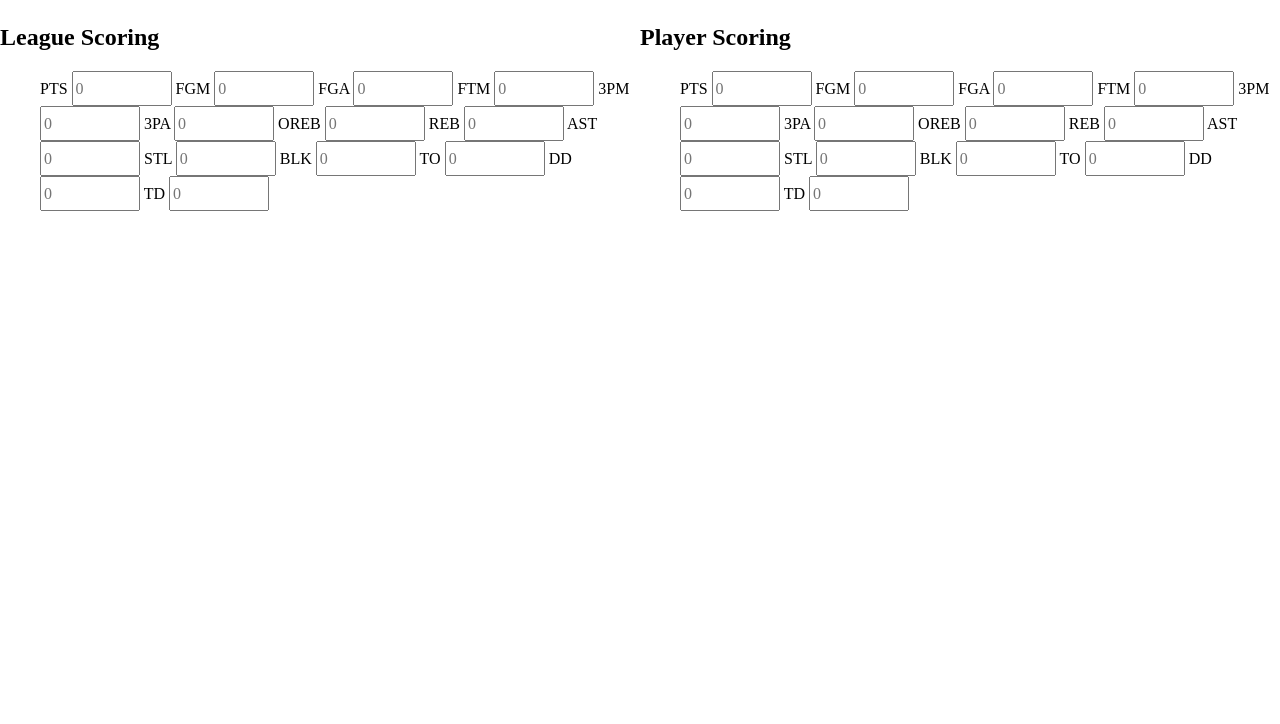
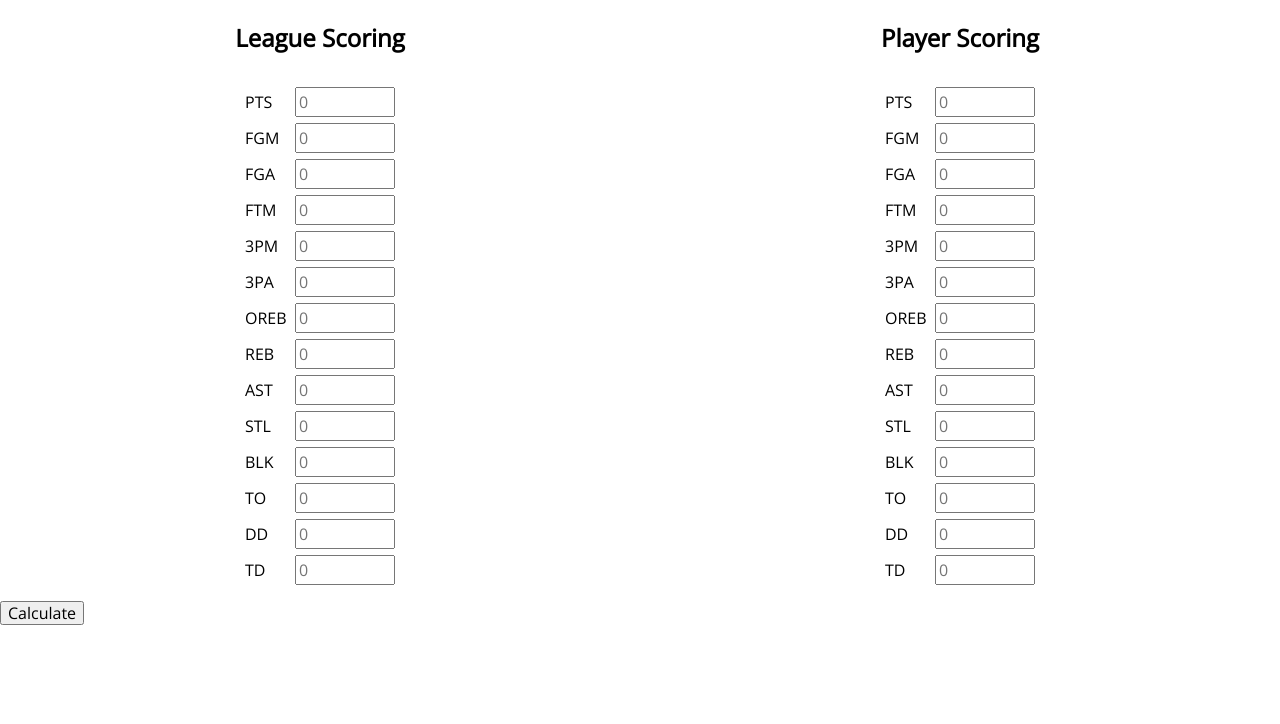
Before and after one commit to AlexTierman/FantasyCalculator, a plain HTML site: page index.html in a window 1280 px wide. Shown: the part 76-800 px from the top of the page. Drawn offline with nearby package versions, Linux system fonts and the light colour scheme.

Commit message:
Styled inputs into columns. Font change.

```diff
--- a/css/style.css
+++ b/css/style.css
@@ -1,6 +1,7 @@
 /* Box Model Hack */
 * {
   box-sizing: border-box;
+  font-family: 'Open Sans', sans-serif;
 }
 
 /* Clear fix hack */
@@ -20,20 +21,45 @@
 /******************************************
 /* BASE STYLES
 /*******************************************/
+main {
+  /* display: flex; */
+}
 h1 {
   color:crimson;
   text-align: center;
 }
 form {
   display: flex;
+  width: 100%;
+}
+#LS, #PS {
+  display: flex;
+  flex-direction: column;
   flex: 50%;
+  text-align: center;
 }
-#LSAttributes {
-
+#LSAttributes, #PSAttributes {
+  display: flex;
+  flex-direction: column;
+  gap: 6px;
+  align-items: center;
+  padding: 0;
+}
+.input {
+  display: flex;
+  justify-content: space-between;
+  width: 150px;
+}
+.input > label {
+  align-self: center;
 }
 #FGM, #FGA, #FTM, #FTA, #threePM, #threePA, #OREB, #REB, #AST, #STL, #BLK, #TO, #DD, #TD, #PTS {
   width: 100px;
-  height: 35px;
+  height: 30px;
+}
+button {
+  margin-right: auto;
+  margin-left: auto;
 }
 
 /******************************************
--- a/index.html
+++ b/index.html
@@ -9,6 +9,9 @@
 		<title>Fantasy Calculator</title>
 
 		<!-- external CSS link -->
+		<link rel="preconnect" href="https://fonts.googleapis.com">
+		<link rel="preconnect" href="https://fonts.gstatic.com" crossorigin>
+		<link href="https://fonts.googleapis.com/css2?family=Open+Sans&display=swap" rel="stylesheet">
 		<link rel="stylesheet" href="css/normalize.css">
 		<link rel="stylesheet" href="css/style.css">
 
@@ -16,12 +19,13 @@
   <header>
     <h1> Fantasy Basketball Calculator</h1>
   </header>
-
+	<body>
+		<main>
 			<form>
 				<section id="LS">
 					<h2 id="LSTitle">League Scoring</h2>
-
 					<ul id="LSAttributes">
+						<div class="input">
 							<label title="Points" for="PTS">PTS</label>
 							<input
 							id="PTS"
@@ -30,6 +34,8 @@
 							step="1"
 							placeholder="0"
 							>
+						</div>
+						<div class="input">
 							<label title="Field Goals Made" for="FGM">FGM</label>
 							<input
 							id="FGM"
@@ -38,6 +44,8 @@
 							step="1"
 							placeholder="0"
 							>
+						</div>
+						<div class="input">
 							<label title="Field Goals Attempted" for="FGA">FGA</label>
 							<input
 							id="FGA"
@@ -46,6 +54,8 @@
 							step="1"
 							placeholder="0"
 							>
+						</div>
+						<div class="input">
 							<label title="Free Throws Made" for="FTM">FTM</label>
 							<input
 							id="FTM"
@@ -54,6 +64,8 @@
 							step="1"
 							placeholder="0"
 							>
+						</div>
+						<div class="input">
 							<label title="3-Pointers Made" for="threePM">3PM</label>
 							<input
 							id="threePM"
@@ -62,6 +74,8 @@
 							step="1"
 							placeholder="0"
 							>
+						</div>
+						<div class="input">
 							<label title="3-Pointers Attempted" for="threePA">3PA</label>
 							<input
 							id="threePA"
@@ -70,6 +84,8 @@
 							step="1"
 							placeholder="0"
 							>
+						</div>
+						<div class="input">
 							<label title="Offensive Rebounds" for="OREB">OREB</label>
 							<input
 							id="OREB"
@@ -78,6 +94,8 @@
 							step="1"
 							placeholder="0"
 							>
+						</div>
+						<div class="input">
 							<label title="Rebounds" for="REB">REB</label>
 							<input
 							id="REB"
@@ -86,6 +104,8 @@
 							step="1"
 							placeholder="0"
 							>
+						</div>
+						<div class="input">
 							<label title="Assists" for="AST">AST</label>
 							<input
 							id="AST"
@@ -94,6 +114,8 @@
 							step="1"
 							placeholder="0"
 							>
+						</div>
+						<div class="input">
 							<label title="Steals" for="STL">STL</label>
 							<input
 							id="STL"
@@ -102,6 +124,8 @@
 							step="1"
 							placeholder="0"
 							>
+						</div>
+						<div class="input">
 							<label title="Blocks" for="BLK">BLK</label>
 							<input
 							id="BLK"
@@ -110,6 +134,8 @@
 							step="1"
 							placeholder="0"
 							>
+						</div>
+						<div class="input">
 							<label title="Turnovers" for="TO">TO</label>
 							<input
 							id="TO"
@@ -118,6 +144,8 @@
 							step="1"
 							placeholder="0"
 							>
+						</div>
+						<div class="input">
 							<label title="Double-Double" for="DD">DD</label>
 							<input
 							id="DD"
@@ -126,6 +154,8 @@
 							step="1"
 							placeholder="0"
 							>
+						</div>
+						<div class="input">
 							<label title="Triple-Double" for="TD">TD</label>
 							<input
 							id="TD"
@@ -134,12 +164,14 @@
 							step="1"
 							placeholder="0"
 							>
+						</div>
 					</ul>
 				</section>
 				<section id="PS">
 					<h2 id="PSTitle">Player Scoring</h2>
 
 					<ul id="PSAttributes">
+						<div class="input">
 							<label title="Points" for="PTS">PTS</label>
 							<input
 							id="PTS"
@@ -148,6 +180,8 @@
 							step="1"
 							placeholder="0"
 							>
+						</div>
+						<div class="input">
 							<label title="Field Goals Made" for="FGM">FGM</label>
 							<input
 							id="FGM"
@@ -156,6 +190,8 @@
 							step="1"
 							placeholder="0"
 							>
+						</div>
+						<div class="input">
 							<label title="Field Goals Attempted" for="FGA">FGA</label>
 							<input
 							id="FGA"
@@ -164,6 +200,8 @@
 							step="1"
 							placeholder="0"
 							>
+						</div>
+						<div class="input">
 							<label title="Free Throws Made" for="FTM">FTM</label>
 							<input
 							id="FTM"
@@ -172,6 +210,8 @@
 							step="1"
 							placeholder="0"
 							>
+						</div>
+						<div class="input">
 							<label title="3-Pointers Made" for="threePM">3PM</label>
 							<input
 							id="threePM"
@@ -180,6 +220,8 @@
 							step="1"
 							placeholder="0"
 							>
+						</div>
+						<div class="input">
 							<label title="3-Pointers Attempted" for="threePA">3PA</label>
 							<input
 							id="threePA"
@@ -188,6 +230,8 @@
 							step="1"
 							placeholder="0"
 							>
+						</div>
+						<div class="input">
 							<label title="Offensive Rebounds" for="OREB">OREB</label>
 							<input
 							id="OREB"
@@ -196,6 +240,8 @@
 							step="1"
 							placeholder="0"
 							>
+						</div>
+						<div class="input">
 							<label title="Rebounds" for="REB">REB</label>
 							<input
 							id="REB"
@@ -204,6 +250,8 @@
 							step="1"
 							placeholder="0"
 							>
+						</div>
+						<div class="input">
 							<label title="Assists" for="AST">AST</label>
 							<input
 							id="AST"
@@ -212,6 +260,8 @@
 							step="1"
 							placeholder="0"
 							>
+						</div>
+						<div class="input">
 							<label title="Steals" for="STL">STL</label>
 							<input
 							id="STL"
@@ -220,6 +270,8 @@
 							step="1"
 							placeholder="0"
 							>
+						</div>
+						<div class="input">
 							<label title="Blocks" for="BLK">BLK</label>
 							<input
 							id="BLK"
@@ -228,6 +280,8 @@
 							step="1"
 							placeholder="0"
 							>
+						</div>
+						<div class="input">
 							<label title="Turnovers" for="TO">TO</label>
 							<input
 							id="TO"
@@ -236,6 +290,8 @@
 							step="1"
 							placeholder="0"
 							>
+						</div>
+						<div class="input">
 							<label title="Double-Double" for="DD">DD</label>
 							<input
 							id="DD"
@@ -244,6 +300,8 @@
 							step="1"
 							placeholder="0"
 							>
+						</div>
+						<div class="input">
 							<label title="Triple-Double" for="TD">TD</label>
 							<input
 							id="TD"
@@ -252,10 +310,12 @@
 							step="1"
 							placeholder="0"
 							>
+						</div>
 					</ul>
 				</section>
 			</form>
-	<body>
+			<button type="submit">Calculate</button>
+		</main>
 
 		<script type="text/javascript" src="js/main.js"></script>
 	</body>
```
Lines whose indentation alone changed are shown as unchanged.
